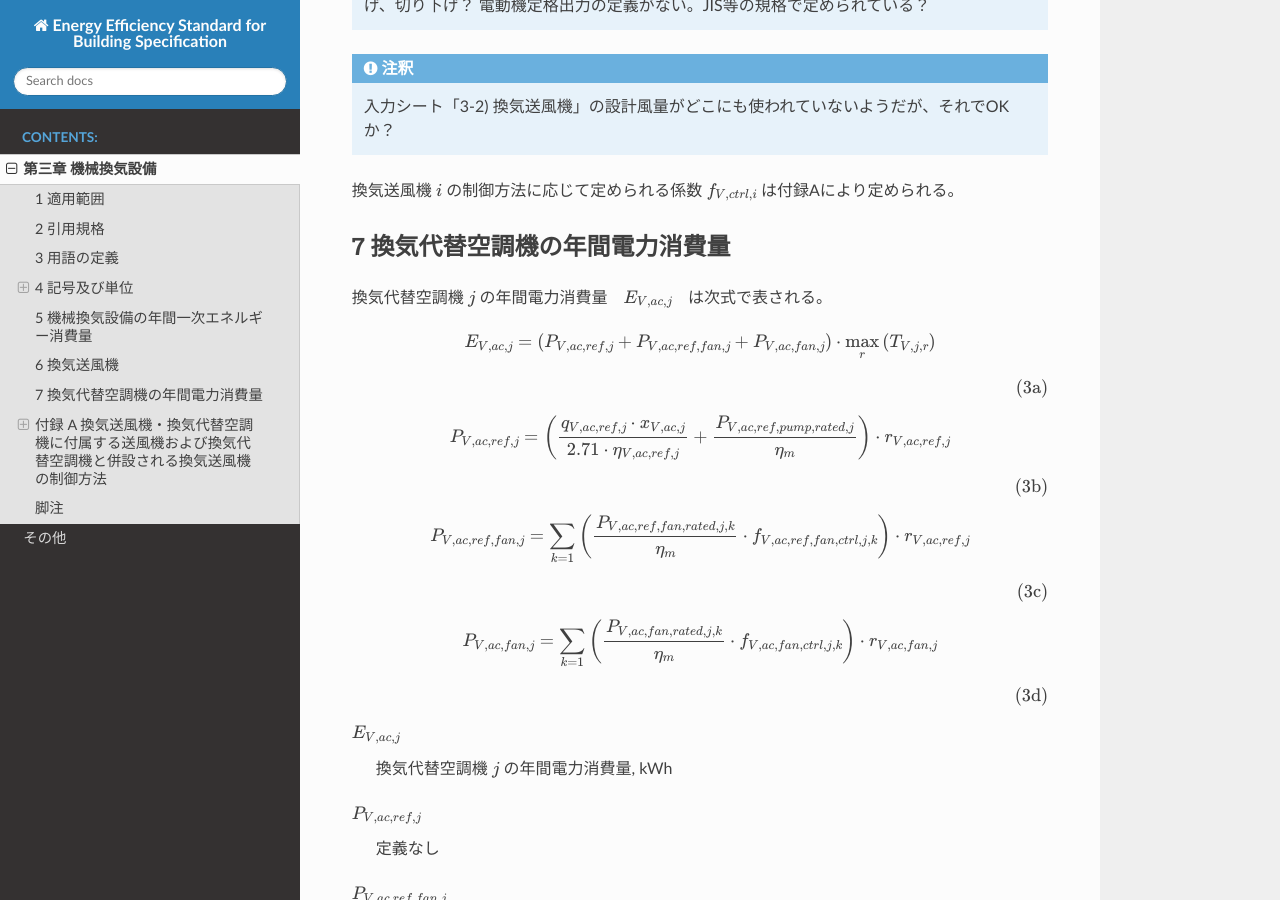
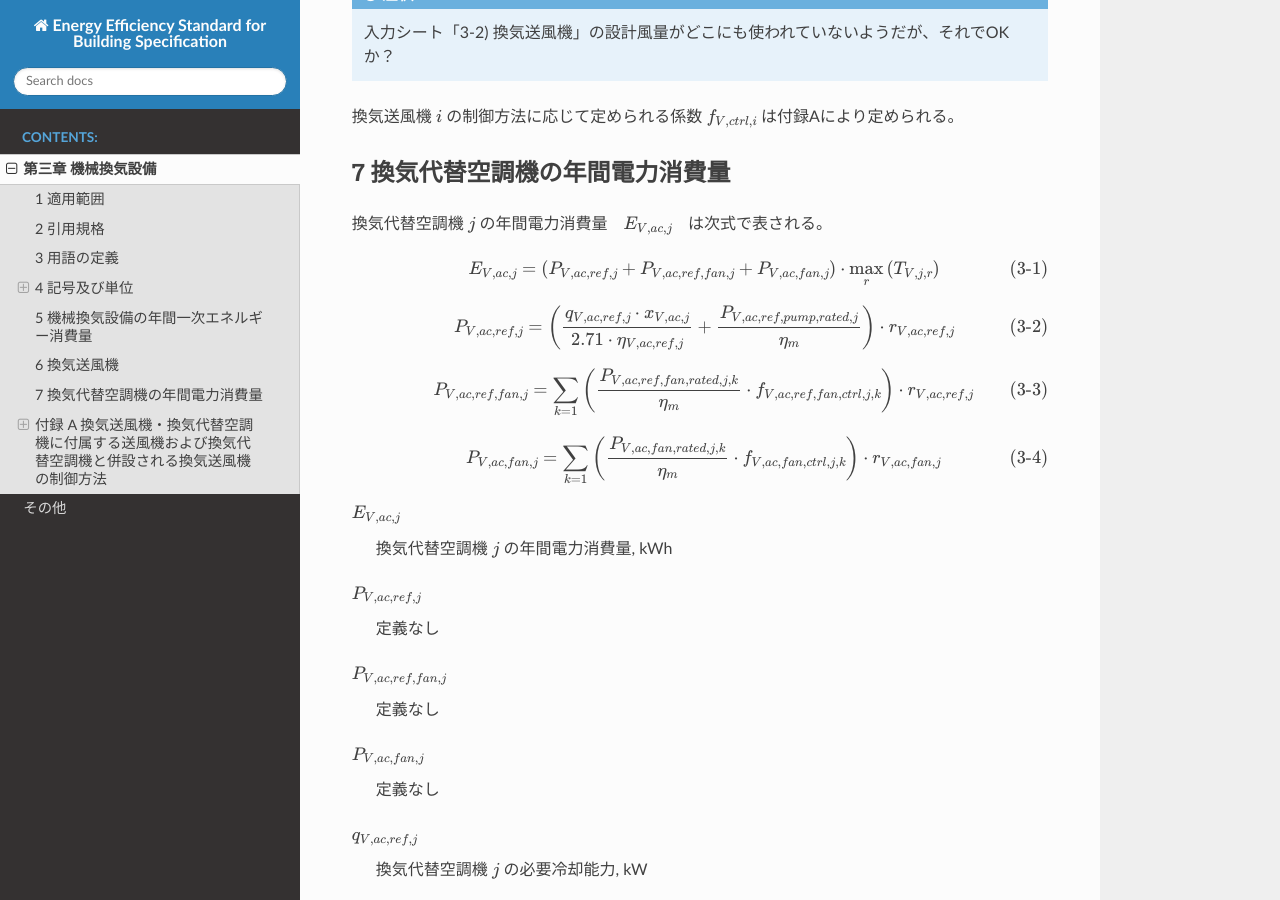
Before and after one commit to BRI-EES-House/building, a Sphinx documentation site: the page built from docs/source/ventilation.rst, in a window 1280 px wide and 900 px high, scrolled down 3704 px. Built offline with Sphinx 7.4.7 and the Read the Docs theme 2.0.0, drawn with Linux system fonts in a browser that asks for light colours; some of the changed text lies outside the part shown.

Commit message:
章のナンバリング・PDF出力を調整した

```diff
--- a/docs/source/conf.py
+++ b/docs/source/conf.py
@@ -43,8 +43,21 @@ templates_path = ['_templates']
 # Usually you set "language" from the command line for these cases.
 language = 'ja'
 
+# 通常のlatexだと日本語PDF化がうまくいかないため、latexエンジンをplatexに変更した。
 latex_engine = 'platex'
 latex_use_xindy = False
+
+# latex は、章・節という概念があり、章はpart 節はsection
+# 節は、1,2,3 の後に,Appendix があるため自動振番をキャンセルしたかったため、
+# latex のプリアンブル部にセクションをカウントする深さを0（つまり番号をつけない）とした。
+# 図・表に勝手に図1とか表1とかの番号がつくためキャンセルさせた。
+latex_elements = {
+    'preamble': '''
+\\setcounter{secnumdepth}{0}
+\\usepackage[labelformat=empty,labelsep=none]{caption}
+
+'''
+}
 
 # List of patterns, relative to source directory, that match files and
 # directories to ignore when looking for source files.
--- a/docs/source/ventilation.rst
+++ b/docs/source/ventilation.rst
@@ -86,10 +86,11 @@
 機械換気設備の年間一次エネルギー消費量 :math:`E_V` MJ / year は次式により表される。
 
 .. math::
-    E_V = \left( \sum_{i}{E_{V,i}} + \sum_{j}{E_{V,ac,j}} \right) \cdot f_{prime,e} \cdot 10^{-3}
+   :nowrap:
 
-.. math::
-    \tag{1}
+   \begin{align*}
+        E_V = \left( \sum_{i}{E_{V,i}} + \sum_{j}{E_{V,ac,j}} \right) \cdot f_{prime,e} \cdot 10^{-3} \tag{1}
+   \end{align*}
 
 :math:`E_V`
     | 機械換気設備の設計一次エネルギー消費量, MJ / year
@@ -111,10 +112,11 @@
 換気送風機 :math:`i` の年間電力消費量 :math:`E_{V,i}` は次式により表される。
 
 .. math::
-    E_{V,i} = \frac{P_{V,fan,rated,i}}{\eta_m} \cdot f_{V,ctrl,i} \cdot \max_r{(T_{V,i,r})}
+   :nowrap:
 
-.. math::
-    \tag{2}
+   \begin{align*}
+        E_{V,i} = \frac{P_{V,fan,rated,i}}{\eta_m} \cdot f_{V,ctrl,i} \cdot \max_r{(T_{V,i,r})} \tag{2}
+   \end{align*}
 
 :math:`E_{V,i}`
     | 換気送風機 :math:`i` の年間電力消費量, kWh / year
@@ -143,28 +145,32 @@
 換気代替空調機 :math:`j` の年間電力消費量　:math:`E_{V,ac,j}`　は次式で表される。
 
 .. math::
-    E_{V,ac,j} = \left( P_{V,ac,ref,j} + P_{V,ac,ref,fan,j} + P_{V,ac,fan,j} \right) \cdot \max_r{(T_{V,j,r})}
+   :nowrap:
+
+   \begin{align*}
+        E_{V,ac,j} = \left( P_{V,ac,ref,j} + P_{V,ac,ref,fan,j} + P_{V,ac,fan,j} \right) \cdot \max_r{(T_{V,j,r})} \tag{3-1}
+   \end{align*}
 
 .. math::
-    \tag{3a}
+   :nowrap:
+
+   \begin{align*}
+        P_{V,ac,ref,j} = \left( \frac{ q_{V,ac,ref,j} \cdot x_{V,ac,j} }{ 2.71 \cdot \eta_{V,ac,ref,j} } + \frac{ P_{V,ac,ref,pump,rated,j} }{ \eta_m } \right) \cdot r_{V,ac,ref,j}  \tag{3-2}
+   \end{align*}
 
 .. math::
-    P_{V,ac,ref,j} = \left( \frac{ q_{V,ac,ref,j} \cdot x_{V,ac,j} }{ 2.71 \cdot \eta_{V,ac,ref,j} } + \frac{ P_{V,ac,ref,pump,rated,j} }{ \eta_m } \right) \cdot r_{V,ac,ref,j}
+   :nowrap:
+
+   \begin{align*}
+        P_{V,ac,ref,fan,j} = \sum_{k=1}{ \left( \frac{ P_{V,ac,ref,fan,rated,j,k} }{ \eta_m } \cdot f_{V,ac,ref,fan,ctrl,j,k} \right) } \cdot r_{V,ac,ref,j}  \tag{3-3}
+   \end{align*}
 
 .. math::
-    \tag{3b}
+   :nowrap:
 
-.. math::
-    P_{V,ac,ref,fan,j} = \sum_{k=1}{ \left( \frac{ P_{V,ac,ref,fan,rated,j,k} }{ \eta_m } \cdot f_{V,ac,ref,fan,ctrl,j,k} \right) } \cdot r_{V,ac,ref,j}
-
-.. math::
-    \tag{3c}
-
-.. math::
-    P_{V,ac,fan,j} = \sum_{k=1}{ \left( \frac{ P_{V,ac,fan,rated,j,k} }{ \eta_m } \cdot f_{V,ac,fan,ctrl,j,k} \right) } \cdot r_{V,ac,fan,j}
-
-.. math::
-    \tag{3d}
+   \begin{align*}
+        P_{V,ac,fan,j} = \sum_{k=1}{ \left( \frac{ P_{V,ac,fan,rated,j,k} }{ \eta_m } \cdot f_{V,ac,fan,ctrl,j,k} \right) } \cdot r_{V,ac,fan,j}  \tag{3-4}
+   \end{align*}
 
 :math:`E_{V,ac,j}`
     | 換気代替空調機 :math:`j` の年間電力消費量, kWh
@@ -200,6 +206,9 @@
 
 電動機効率 :math:`\eta_m` は :math:`0.75` とする。
 
+.. raw:: latex
+
+    \newpage
 
 ========================================================================================================================
 付録 A 換気送風機・換気代替空調機に付属する送風機および換気代替空調機と併設される換気送風機の制御方法
@@ -216,10 +225,12 @@ A.1 送風機の制御方法に応じて定められる係数
 送風機の制御方法に応じて定められる係数 :math:`f_{V,ctrl}` は次式により表される。
 
 .. math::
-    f_{V,ctrl} = f_{V,ctrl,motor} \cdot f_{V,ctrl,inverter} \cdot f_{V,ctrl,volume}
+   :nowrap:
 
-.. math::
-    \tag{A.1}
+   \begin{align*}
+        f_{V,ctrl} = f_{V,ctrl,motor} \cdot f_{V,ctrl,inverter} \cdot f_{V,ctrl,volume} \tag{1}
+   \end{align*}
+
 
 :math:`f_{V,ctrl}`
     | 送風機の制御方法に応じて定められる係数, -
@@ -274,8 +285,4 @@ A.4 インバータの有無
 test
 ^^^^^^^^^^^^^^^^^^^^^^^^^^^^^^^^^^^^^^^^^^^^^^^^^^^^^^^^^^^^^^^^^^^^^^^^^^^^^^^^^^^^^^^^^^^^^^^^^^^^^^^^^^^^^^^^^^^^^^^^
 
-========================================================================================================================
-脚注
-========================================================================================================================
-
 .. [#f1] 電動機効率は :math:`0.75` を想定しており、高効率電動機とは :math:`0.79 (= 0.75 \div 0.95)` 程度の効率を想定していることになる。
```
